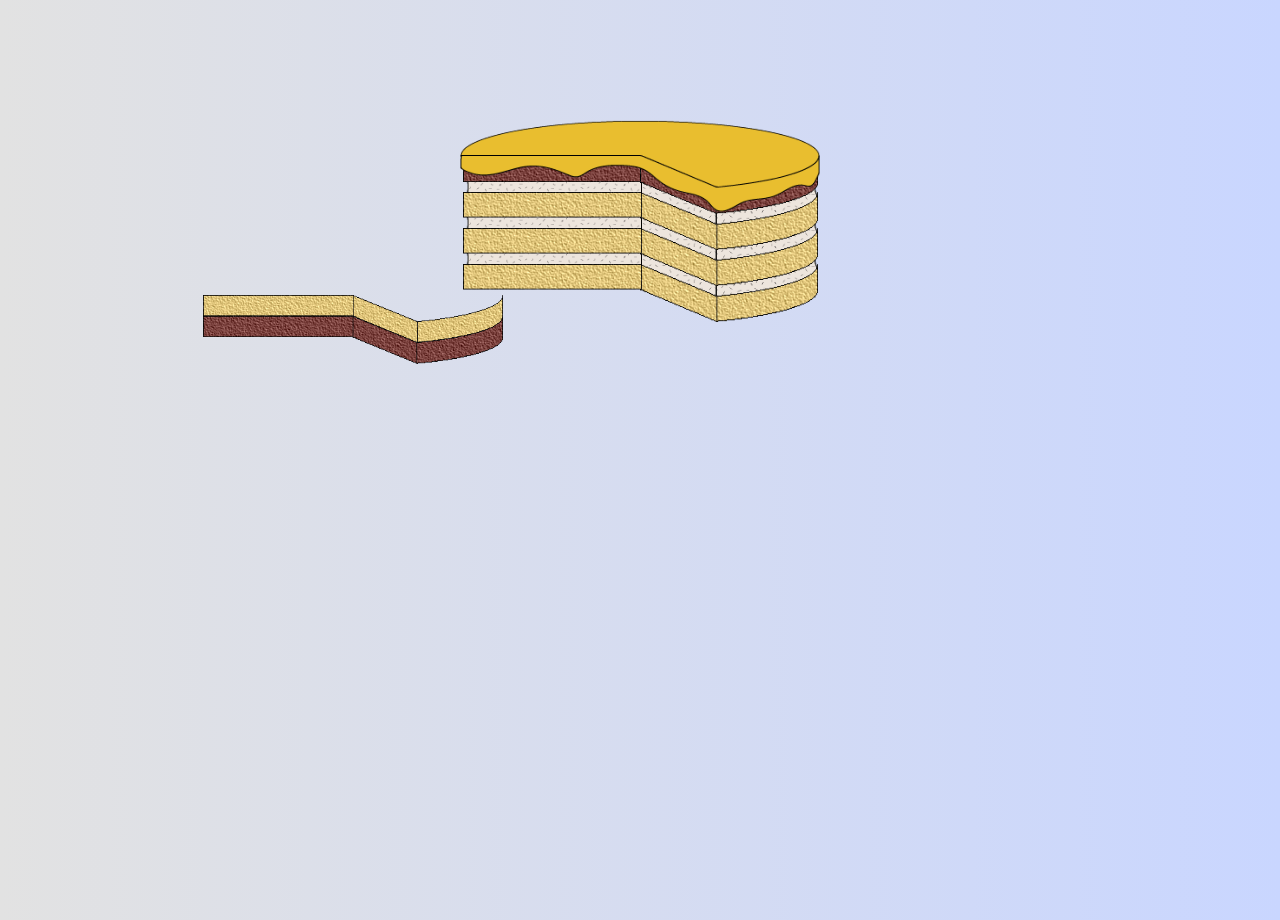
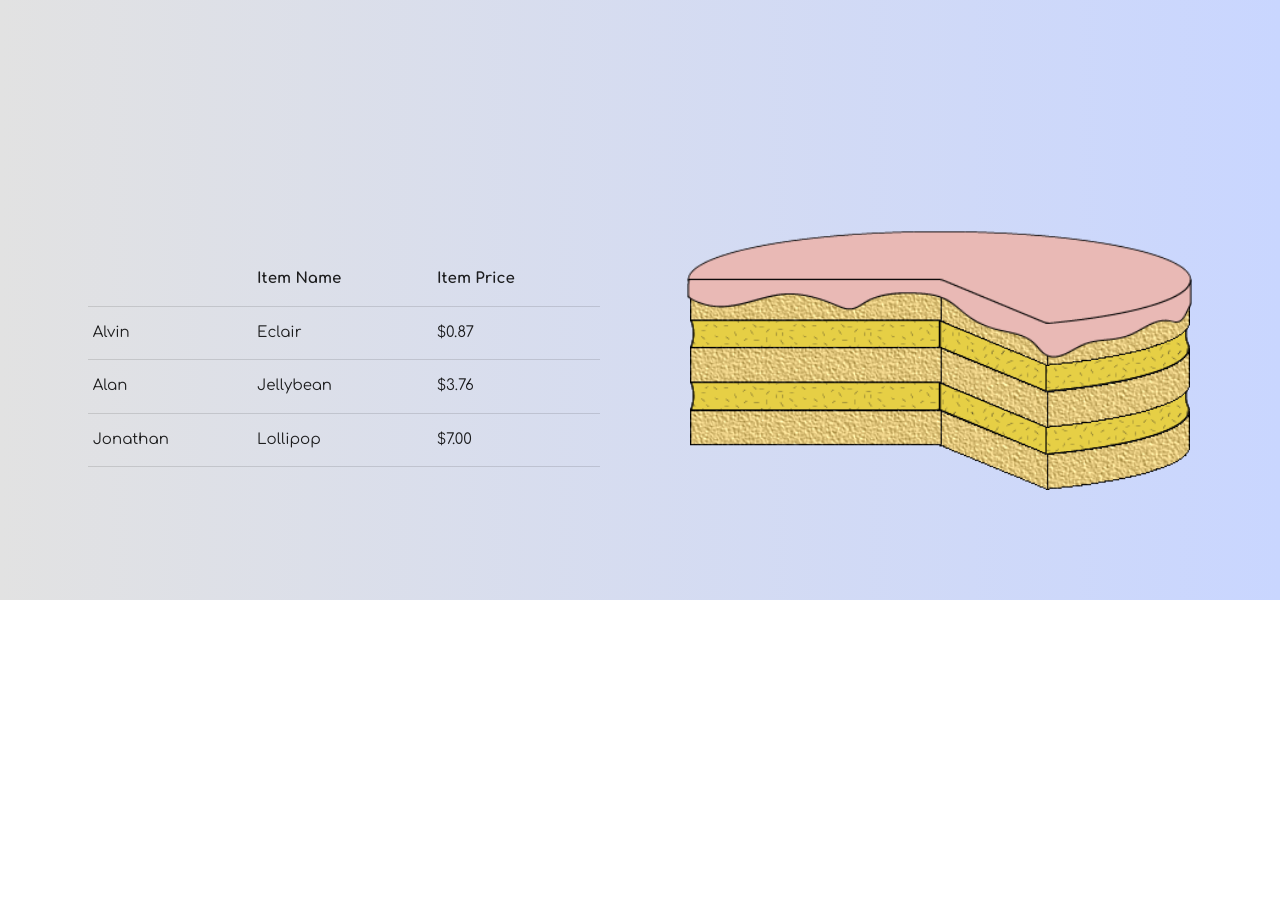
Before and after one commit to aimakov/cake_shop, a React (Create React App) app: page / in a window 1280 px wide. Shown: the part 700-1620 px from the top of the page. After the commit the page ends 1300 px from the top, so only its background shows below. Built offline with nearby package versions, Linux system fonts and the light colour scheme.

Commit message:
Adding table for Cake Controls

```diff
--- a/src/Components/CakeBuilder.js/CakeBuilder.css
+++ b/src/Components/CakeBuilder.js/CakeBuilder.css
@@ -9,11 +9,38 @@
     /* transform: translateX(-2px); */
 }
 
-/* @media all and (max-width: 425px) {
-    .cake {
-        width: 300px;
+.CakeBuilderContainer {
+    display: flex;
+    justify-content: space-evenly;
+    align-items: center;
+    height: 60vh;
+    position: relative;
+}
+
+.CakeBuilderControls {
+    width: 40%;
+    /* display: grid;
+    grid-template-rows: repeat(4, 40px);
+    grid-template-columns: repeat(5, 80px);
+    align-items: center;
+    justify-content: center;
+    text-align: center; */
+}
+
+.CakeBuilderFirstColumn {
+    justify-self: end;
+    border-right: 1px solid black;
+    height: 100%;
+    padding: 5px;
+}
+
+.CakeBuilderFirstRow {
+    border-bottom: 1px solid black;
+    height: 100%;
+}
+
+@media all and (max-width: 768px) {
+    .CakeBuilderContainer {
+        flex-direction: column;
     }
-    .icing {
-        width: 305px;
-    }
-} */
+}
--- a/src/Components/CakeBuilder.js/CakeComponents.js
+++ b/src/Components/CakeBuilder.js/CakeComponents.js
@@ -1,16 +1,51 @@
 import styled from "styled-components";
-
-import VanillaLayer from "../../images/CakeComponents/VanillaLayer3.png";
-import ChocoLayer from "../../images/CakeComponents/ChocoLayer3.png";
-import LemonLayer from "../../images/CakeComponents/LemonLayer3.png";
-import StrawberryLayer from "../../images/CakeComponents/StrawberryLayer3.png";
 
 export const Layer = styled.img`
     width: 300px;
-    margin-top: -27px;
+    margin: 0 auto;
+    margin-top: ${({ first }) => (first ? "-45px" : "-27px")};
+    z-index: 2;
 
-    @media (max-width: 768px) {
-        width: 600px;
-        margin-top: -54px;
+    @media (min-width: 768px) {
+        width: 400px;
+        margin-top: ${({ first }) => (first ? "-58px" : "-37px")};
+        /* background-color: ${({ first }) => (first ? "blue" : "red")}; */
+    }
+
+    @media (min-width: 1024px) {
+        width: 500px;
+        margin-top: ${({ first }) => (first ? "-73px" : "-46px")};
+        /* background-color: ${({ first }) => (first ? "blue" : "red")}; */
     }
 `;
+
+export const Cream = styled.img`
+    width: 300px;
+    margin: 0 auto;
+    margin-top: -27px;
+    z-index: 1;
+
+    @media (min-width: 768px) {
+        width: 400px;
+        margin-top: -37px;
+    }
+
+    @media (min-width: 1024px) {
+        width: 500px;
+        margin-top: -47px;
+    }
+`;
+
+export const Icing = styled.img`
+    width: 305px;
+    margin: 0 auto;
+    z-index: 3;
+
+    @media (min-width: 768px) {
+        width: 405px;
+    }
+
+    @media (min-width: 1024px) {
+        width: 505px;
+    }
+`;
--- a/src/Components/CakeBuilder.js/index.js
+++ b/src/Components/CakeBuilder.js/index.js
@@ -17,25 +17,69 @@ import ChocoIcing from "../../images/CakeComponents/ChocoIcing.png";
 import LemonIcing from "../../images/CakeComponents/LemonIcing.png";
 import StrawberryIcing from "../../images/CakeComponents/StrawberryIcing.png";
 
-import { Layer } from "./CakeComponents";
+import { Layer, Cream, Icing } from "./CakeComponents";
 
 const CakeBuilder = () => {
     return (
         <>
-            <div className="container center" style={{ height: "100vh" }}>
-                <div className="row center">
-                    <div className="col s12 center" style={{ display: "flex", flexDirection: "column", height: "100%" }}>
-                        <img className="cake icing" src={LemonIcing} style={{ zIndex: "10" }} />
-                        <img className="cake layer" src={ChocoLayer} style={{ marginTop: "-55px", zIndex: "2" }} />
-                        <img className="cake cream" src={VanillaCream} style={{ marginTop: "-38px", paddingLeft: "2px", zIndex: "1" }} />
-                        <img className="cake layer" src={VanillaLayer} style={{ marginTop: "-36px", zIndex: "2" }} />
-                        <img className="cake cream" src={VanillaCream} style={{ marginTop: "-38px", paddingLeft: "2px", zIndex: "1" }} />
-                        <img className="cake layer" src={VanillaLayer} style={{ marginTop: "-36px", zIndex: "2" }} />
-                        <img className="cake cream" src={VanillaCream} style={{ marginTop: "-38px", paddingLeft: "2px", zIndex: "1" }} />
-                        <img className="cake layer" src={VanillaLayer} style={{ marginTop: "-36px", zIndex: "2" }} />
-                        <Layer src={VanillaLayer} />
-                        <Layer src={ChocoLayer} />
+            <div className="CakeBuilderContainer">
+                <div className="CakeBuilderControls">
+                    {/* <div className="CakeBuilderFirstColumn" style={{ gridRow: "2/3", gridColumn: "1/2", borderTop: "1px solid black" }}>
+                        Layers
                     </div>
+                    <div className="CakeBuilderFirstColumn" style={{ gridRow: "3/4", gridColumn: "1/2" }}>
+                        Cream
+                    </div>
+                    <div className="CakeBuilderFirstColumn" style={{ gridRow: "4/5", gridColumn: "1/2" }}>
+                        Icing
+                    </div>
+                    <div className="CakeBuilderFirstRow" style={{ gridRow: "1/2", gridColumn: "2/3", borderLeft: "1px solid black" }}>
+                        Vanilla
+                    </div>
+                    <div className="CakeBuilderFirstRow" style={{ gridRow: "1/2", gridColumn: "3/4" }}>
+                        Chocolate
+                    </div>
+                    <div className="CakeBuilderFirstRow" style={{ gridRow: "1/2", gridColumn: "4/5" }}>
+                        Lemon
+                    </div>
+                    <div className="CakeBuilderFirstRow" style={{ gridRow: "1/2", gridColumn: "5/6" }}>
+                        Strawberry
+                    </div> */}
+                    <table>
+                        <thead>
+                            <tr>
+                                <th></th>
+                                <th>Item Name</th>
+                                <th>Item Price</th>
+                            </tr>
+                        </thead>
+
+                        <tbody>
+                            <tr>
+                                <td>Alvin</td>
+                                <td>Eclair</td>
+                                <td>$0.87</td>
+                            </tr>
+                            <tr>
+                                <td>Alan</td>
+                                <td>Jellybean</td>
+                                <td>$3.76</td>
+                            </tr>
+                            <tr>
+                                <td>Jonathan</td>
+                                <td>Lollipop</td>
+                                <td>$7.00</td>
+                            </tr>
+                        </tbody>
+                    </table>
+                </div>
+                <div style={{ display: "flex", flexDirection: "column" }}>
+                    <Icing src={StrawberryIcing} />
+                    <Layer src={VanillaLayer} first={true} />
+                    <Cream src={LemonCream} />
+                    <Layer src={VanillaLayer} />
+                    <Cream src={LemonCream} />
+                    <Layer src={VanillaLayer} />
                 </div>
             </div>
         </>
```
